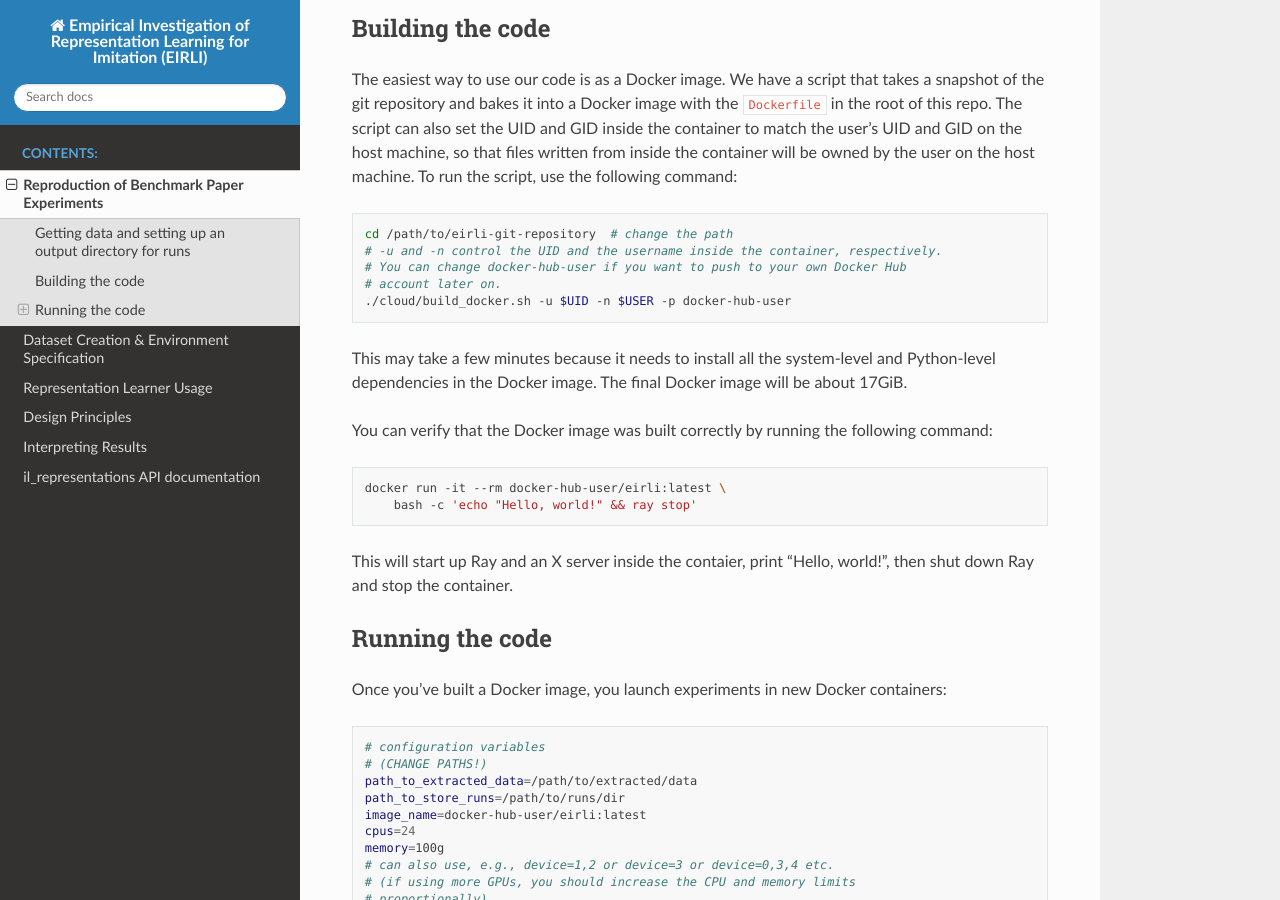
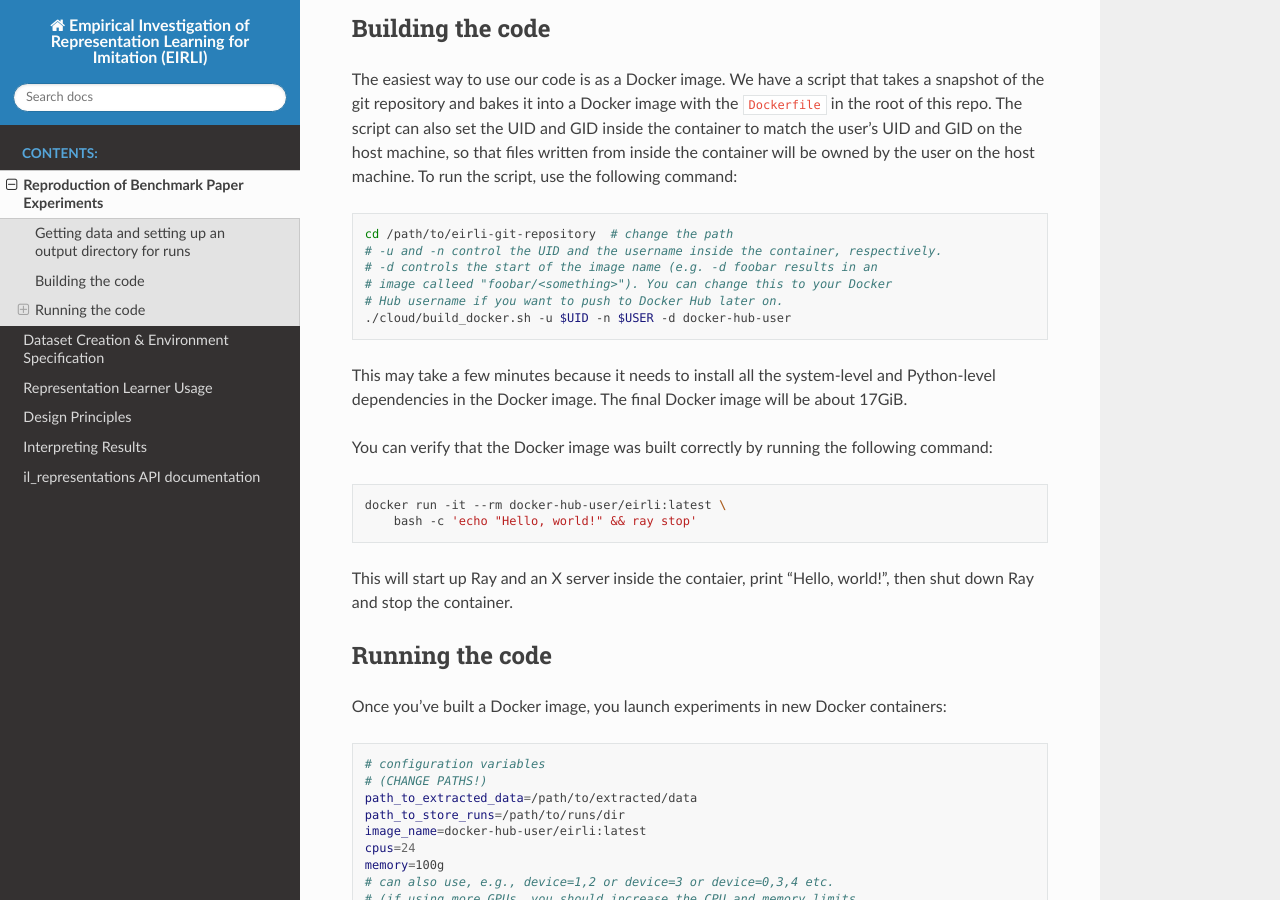
Before and after one commit to HumanCompatibleAI/eirli, a Sphinx documentation site: the page built from docs/source/reproduction_scripts.rst, in a window 1280 px wide and 900 px high, scrolled down 398 px. Built offline with Sphinx 7.4.7 and the Read the Docs theme 2.0.0, drawn with Linux system fonts in a browser that asks for light colours.

Commit message:
Forbid extra opts in docker build, fix docs

```diff
--- a/docs/source/reproduction_scripts.rst
+++ b/docs/source/reproduction_scripts.rst
@@ -34,9 +34,10 @@ host machine. To run the script, use the following command:
 
     cd /path/to/eirli-git-repository  # change the path
     # -u and -n control the UID and the username inside the container, respectively.
-    # You can change docker-hub-user if you want to push to your own Docker Hub
-    # account later on.
-    ./cloud/build_docker.sh -u $UID -n $USER -p docker-hub-user
+    # -d controls the start of the image name (e.g. -d foobar results in an
+    # image calleed "foobar/<something>"). You can change this to your Docker
+    # Hub username if you want to push to Docker Hub later on.
+    ./cloud/build_docker.sh -u $UID -n $USER -d docker-hub-user
 
 This may take a few minutes because it needs to install all the system-level and
 Python-level dependencies in the Docker image. The final Docker image will be
```
Also changed, not shown: 1 other file.
